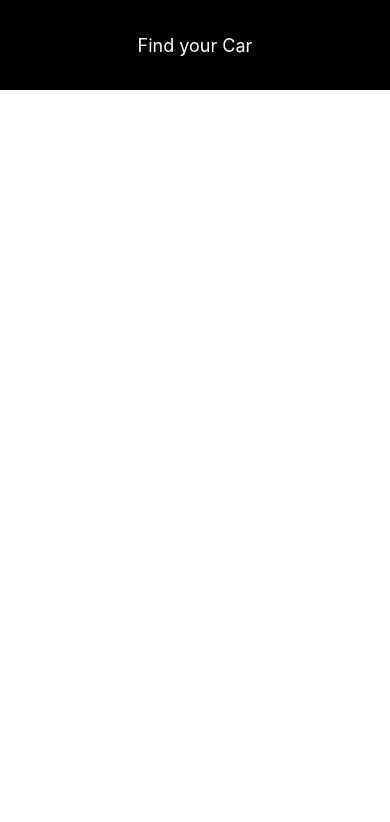
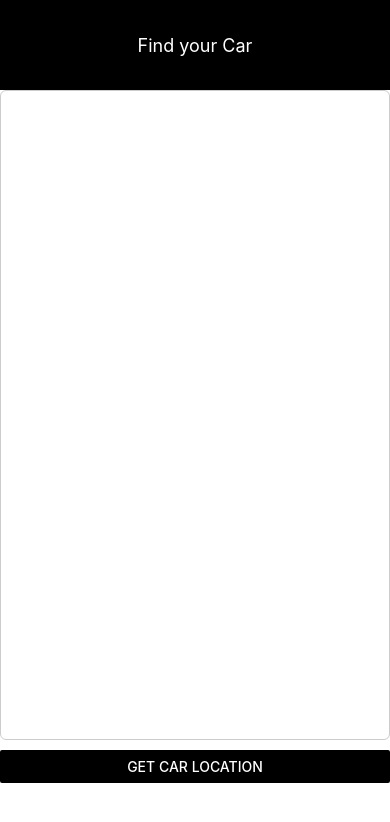
Before and after one commit to smahaveersingh/carFindApp, a React Native app: screen / in a window 390 px wide. Shown: the top 822 px of the page. Built offline with nearby package versions, Linux system fonts and the light colour scheme.

Commit message:
Added a Map to display Car Location

```diff
--- a/App.js
+++ b/App.js
@@ -2,11 +2,13 @@ import React from 'react';
 import { StyleSheet, View } from 'react-native';
 
 import Header from './components/Header';
+import LocationPicker from './components/LocationPicker';
 
 export default function App() {
   return (
     <View style={styles.screen}>
       <Header title="Find your Car"/>
+      <LocationPicker />
     </View>
   );
 }
--- /dev/null
+++ b/components/LocationPicker.js
@@ -0,0 +1,90 @@
+import React, { useState } from 'react';
+import {
+    View,
+    Button,
+    Text,
+    ActivityIndicator,
+    Alert,
+    StyleSheet
+} from 'react-native';
+import * as Location from 'expo-location';
+import * as Permissions from 'expo-permissions';
+
+import MapPreview from './MapPreview';
+
+const LocationPicker = props => {
+    const [isFetching, setIsFetching] = useState(false);
+    const [pickedLocation, setPickedLocation] = useState();
+
+    const verifyPermissions = async () => {
+        const result = await Permissions.askAsync(Permissions.LOCATION);
+        if(result.status !== 'granted') {
+            Alert.alert(
+                'Insufficient permissions!',
+                'You need to grant location permissions to use this app.',
+                [{text: 'Okay'}]
+            );
+            return false;
+        }
+        return true;
+    };
+
+
+    const getLocationHandler = async () => {
+        const hasPermission = await verifyPermissions();
+        if (!hasPermission) {
+            return;
+        }
+
+        try {
+            setIsFetching(true);
+            const location = await Location.getCurrentPositionAsync({timeout: 5000});
+            console.log(location);
+            setPickedLocation({
+                lat: location.coords.latitude,
+                lng: location.coords.longitude
+            });
+        } catch(err) {
+            Alert.alert(
+                'Could not fetch Location!',
+                [{text: 'Okay'}]
+            );
+        }
+        setIsFetching(false);
+    };
+
+    return (
+    <View style={styles.LocationPicker}>
+        <MapPreview style={styles.mapPreview} location={pickedLocation}>
+        {isFetching ? (
+        <ActivityIndicator size="large" color="#000000" />
+    ) : (
+        <Text>No location chosen yet!</Text>
+    )}
+        </MapPreview>
+        <Button
+            title = "Get Car Location"
+            color= "#000000"
+            onPress = {getLocationHandler}
+        />
+    </View>
+    );
+};
+
+const styles = StyleSheet.create({
+    LocationPicker: {
+        marginBottom: 15
+    },
+    mapPreview: {
+        marginBottom: 10,
+        width: '100',
+        height: 650,
+        borderColor: '#ccc',
+        borderWidth: 1,
+        borderRadius: 6,
+        justifyContent: 'center',
+        alignItems: 'center'
+    }
+});
+
+export default LocationPicker;
--- /dev/null
+++ b/components/MapPreview.js
@@ -0,0 +1,33 @@
+import React from 'react';
+import { View,Image, StyleSheet } from 'react-native';
+
+import ENV from '../env';
+
+const MapPreview = props => {
+    let imagePreviewURL;
+
+    if(props.location) {
+    imagePreviewURL = `https://maps.googleapis.com/maps/api/staticmap?center=${props.location.lat},${props.location.lng}&zoom=13&size=600x300&maptype=roadmap&markers=color:red%7Clabel:A%7C${props.location.lat},${props.location.lng}&key=${ENV.googleApiKey}`;
+    }
+    return (
+    <View style={{...styles.mapPreview, ...props.style}}>
+    {props.location ? (
+    <Image style ={styles.mapImage} source={{uri: imagePreviewURL}}/>
+    ) : (
+    props.childeren)}
+    </View>
+    );
+};
+
+const styles =  StyleSheet.create({
+    mapPreview: {
+        justifyContent: 'center',
+        alignItems: 'center'
+    },
+    mapImage: {
+        width: '100%',
+        height: '100%'
+    }
+});
+
+export default MapPreview;
--- /dev/null
+++ b/env.js
@@ -0,0 +1,5 @@
+const vars = {
+    googleApiKey: 'AIzaSyCMlfIpLXoRi0TrLJj3I86EKAuT8uecMT4'
+};
+
+export default vars;
--- a/package.json
+++ b/package.json
@@ -9,6 +9,8 @@
   },
   "dependencies": {
     "expo": "~39.0.2",
+    "expo-location": "~9.0.0",
+    "expo-permissions": "~9.3.0",
     "expo-status-bar": "~1.0.2",
     "react": "16.13.1",
     "react-dom": "16.13.1",
```
Also changed, not shown: 1 other file (tests, documents, lock files or other folders).
